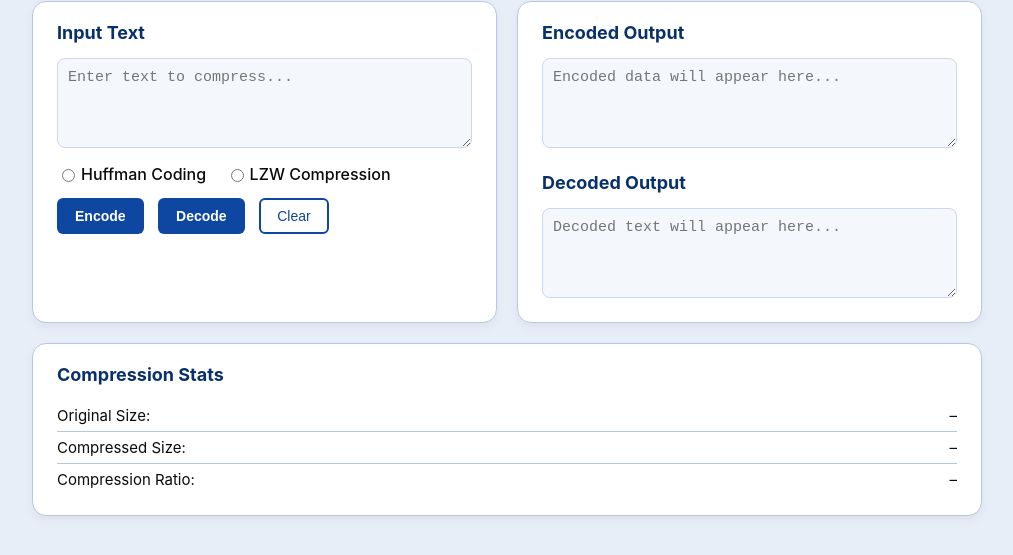
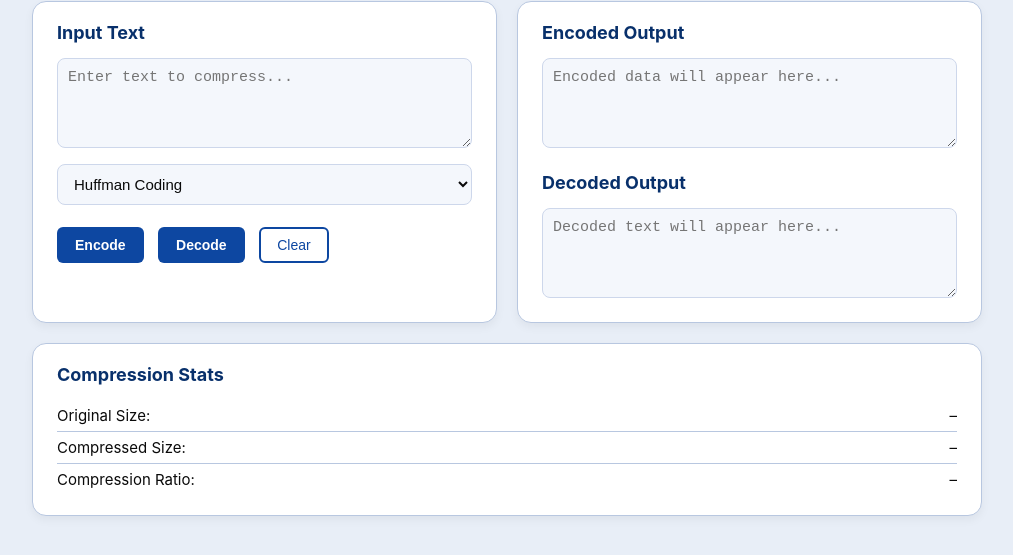
Before and after one commit to AliSuwaiyel/compression, a plain HTML site: page index.html in a window 1280 px wide. Shown: the part 121-676 px from the top of the page, without its empty margins (133-1146 px from the left). Drawn offline with Linux system fonts and the light colour scheme.

Commit message:
Refactor algorithm selection UI from radio buttons to a dropdown menu for improved usability and styling.

```diff
--- a/index.html
+++ b/index.html
@@ -15,16 +15,10 @@
                 <h2>Input Text</h2>
                 <textarea id="inputText" placeholder="Enter text to compress..."></textarea>
 
-                <div class="algo-group">
-                    <label class="alg">
-                        <input type="radio" name="algo" value="huffman">
-                        Huffman Coding
-                    </label>
-                    <label class="alg">
-                        <input type="radio" name="algo" value="lzw">
-                        LZW Compression
-                    </label>
-                </div>
+                <select id="algo" class="algo-select">
+                    <option value="huffman">Huffman Coding</option>
+                    <option value="lzw">LZW Compression</option>
+                </select>
 
                 <div class="pp-buttons">
                     <button class="pp-btn" onclick="encode()">Encode</button>
--- a/script.js
+++ b/script.js
@@ -71,15 +71,14 @@ function encode() {
     const text = document.getElementById("inputText").value;
     if (!text) return alert("Enter text to encode.");
 
-    const algo = document.querySelector("input[name='algo']:checked");
-    if (!algo) return alert("Select an algorithm.");
+    const algo = document.getElementById("algo").value;
 
-    lastAlgo = algo.value;
+    lastAlgo = algo;
     lastOriginal = text;
 
 
     // HUFFMAN
-    if (algo.value === "huffman") {
+    if (algo === "huffman") {
 
         const result = huffmanEncode(text);
 
@@ -95,7 +94,7 @@ function encode() {
 
 
     // LZW
-    if (algo.value === "lzw") {
+    if (algo === "lzw") {
 
         const codes = lzwEncode(text);
 
--- a/style.css
+++ b/style.css
@@ -97,19 +97,23 @@ textarea {
 }
 
 /* Algorithm selection */
-.algo-group {
+.algo-select {
+    width: 100%;
+    padding: 10px 12px;
     margin: 12px 0;
+    font-size: 15px;
+    font-weight: 500;
+    border: 1px solid #cdd7eb;
+    border-radius: 8px;
+    background: #f4f7fc;
+    color: var(--pp-text);
+    cursor: pointer;
+    box-sizing: border-box;
 }
 
-.alg {
-    display: inline-flex;
-    align-items: center;
-    margin-right: 15px;
-    font-weight: 500;
-}
-
-.alg input {
-    margin-right: 6px;
+.algo-select:focus {
+    outline: none;
+    border-color: var(--pp-blue);
 }
 
 /* Buttons */
```
